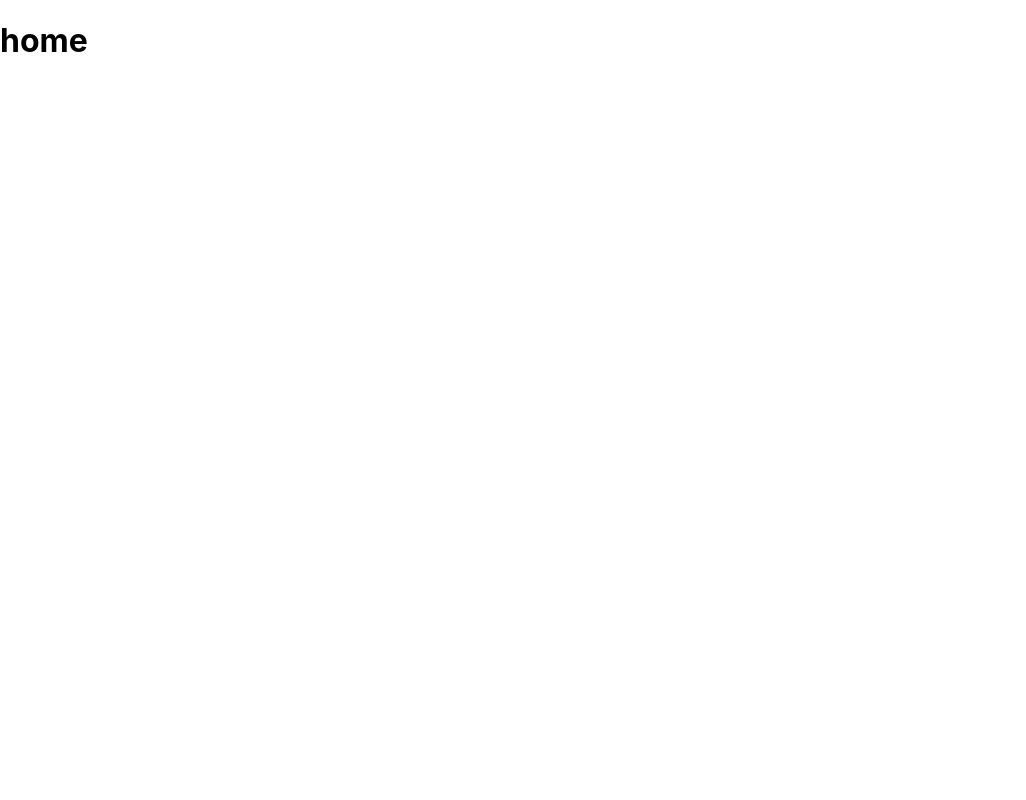
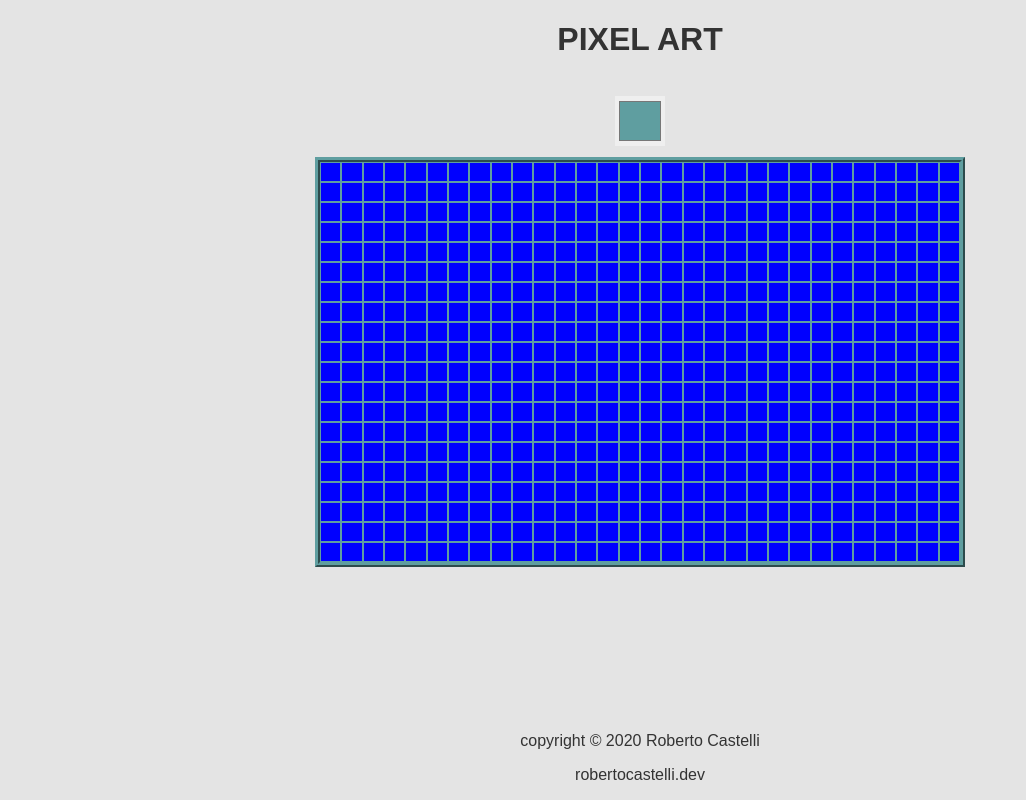
Before and after one commit to RobertoCastelli/pixel-art, a React (Create React App) app: page / in a window 1280 px wide. Shown: the whole page, without its empty margins (0-1026 px from the left). Built offline with nearby package versions, Linux system fonts and the light colour scheme.

Commit message:
adding grid

```diff
--- a/src/App.js
+++ b/src/App.js
@@ -1,9 +1,21 @@
 import React from "react";
+import Header from "./components/Header";
+import Footer from "./components/Footer";
+import Grid from "./components/Grid";
+import ColorPicker from "./components/ColorPicker";
+import ContextProvider from "./context";
 
 function App() {
   return (
-    <div>
-      <h1>home</h1>
+    <div className="container">
+      <div className="content">
+        <ContextProvider>
+          <Header />
+          <ColorPicker />
+          <Grid />
+        </ContextProvider>
+      </div>
+      <Footer />
     </div>
   );
 }
--- /dev/null
+++ b/src/components/ColorPicker.jsx
@@ -0,0 +1,20 @@
+import React, { useContext } from "react";
+import { DataContext } from "../context";
+
+const ColorPicker = () => {
+  const context = useContext(DataContext);
+  const { currentColor, setCurrentColor } = context;
+
+  return (
+    <div>
+      <input
+        type="color"
+        className="color-picker"
+        value={currentColor}
+        onChange={(e) => setCurrentColor(e.target.value)}
+      />
+    </div>
+  );
+};
+
+export default ColorPicker;
--- /dev/null
+++ b/src/components/Footer.jsx
@@ -0,0 +1,12 @@
+import React from "react";
+
+const Footer = () => {
+  return (
+    <footer>
+      <p>copyright &copy; 2020 Roberto Castelli</p>
+      <p>robertocastelli.dev</p>
+    </footer>
+  );
+};
+
+export default Footer;
--- /dev/null
+++ b/src/components/Grid.jsx
@@ -0,0 +1,26 @@
+import React from "react";
+const Grid = () => {
+  //--> create an array of 600 squares with a state of false
+  const cells = Array.from({ length: 600 }, () => ({
+    state: false,
+  }));
+
+  const updateCell = (cell) => {
+    cell.state = true;
+  };
+
+  return (
+    <div className="grid-wrapper">
+      {cells.map((cell, id) => (
+        <div
+          key={id}
+          style={{ backgroundColor: cell.state ? "red" : "blue" }}
+          className="grid"
+          onClick={updateCell(cell)}
+        ></div>
+      ))}
+    </div>
+  );
+};
+
+export default Grid;
--- /dev/null
+++ b/src/components/Header.jsx
@@ -0,0 +1,11 @@
+import React from "react";
+
+const Header = () => {
+  return (
+    <header>
+      <h1>PIXEL ART</h1>
+    </header>
+  );
+};
+
+export default Header;
--- /dev/null
+++ b/src/context.js
@@ -0,0 +1,19 @@
+import React, { useState, useEffect } from "react";
+export const DataContext = React.createContext();
+
+const ContextProvider = (props) => {
+  const [currentColor, setCurrentColor] = useState("#5f9ea0");
+  useEffect(() => {
+    console.log(currentColor);
+  }, [currentColor]);
+
+  return (
+    <div>
+      <DataContext.Provider value={{ currentColor, setCurrentColor }}>
+        {props.children}
+      </DataContext.Provider>
+    </div>
+  );
+};
+
+export default ContextProvider;
--- a/src/index.css
+++ b/src/index.css
@@ -1,13 +1,58 @@
 body {
   margin: 0;
-  font-family: -apple-system, BlinkMacSystemFont, 'Segoe UI', 'Roboto', 'Oxygen',
-    'Ubuntu', 'Cantarell', 'Fira Sans', 'Droid Sans', 'Helvetica Neue',
-    sans-serif;
+  padding: 0;
+  width: 100%;
+  height: 100%;
+  color: #333333;
+  background-color: #e4e4e4;
+  font-family: "Ubuntu", sans-serif;
   -webkit-font-smoothing: antialiased;
   -moz-osx-font-smoothing: grayscale;
 }
 
-code {
-  font-family: source-code-pro, Menlo, Monaco, Consolas, 'Courier New',
-    monospace;
+* {
+  box-sizing: border-box;
 }
+
+.container {
+  display: flex;
+  flex-direction: column;
+  min-height: 100vh;
+  max-width: 768px;
+  margin: auto;
+  padding: 0 1rem;
+  text-align: center;
+}
+
+.content {
+  flex-grow: 1;
+}
+
+.grid-wrapper {
+  display: grid;
+  outline: 5px ridge #5f9ea0;
+  width: 50vw;
+  height: 50vh;
+  margin: auto;
+  grid-template-columns: repeat(30, 1fr);
+  grid-template-rows: repeat(20, 1fr);
+}
+
+.grid {
+  transition: all 0.2s linear;
+  border: 1px solid cadetblue;
+  cursor: pointer;
+}
+
+.grid:hover {
+  transform: scale(1.2);
+  border: 1px solid brown;
+}
+
+.color-picker {
+  margin: 1rem;
+  cursor: pointer;
+  border: none;
+  width: 50px;
+  height: 50px;
+}
```
